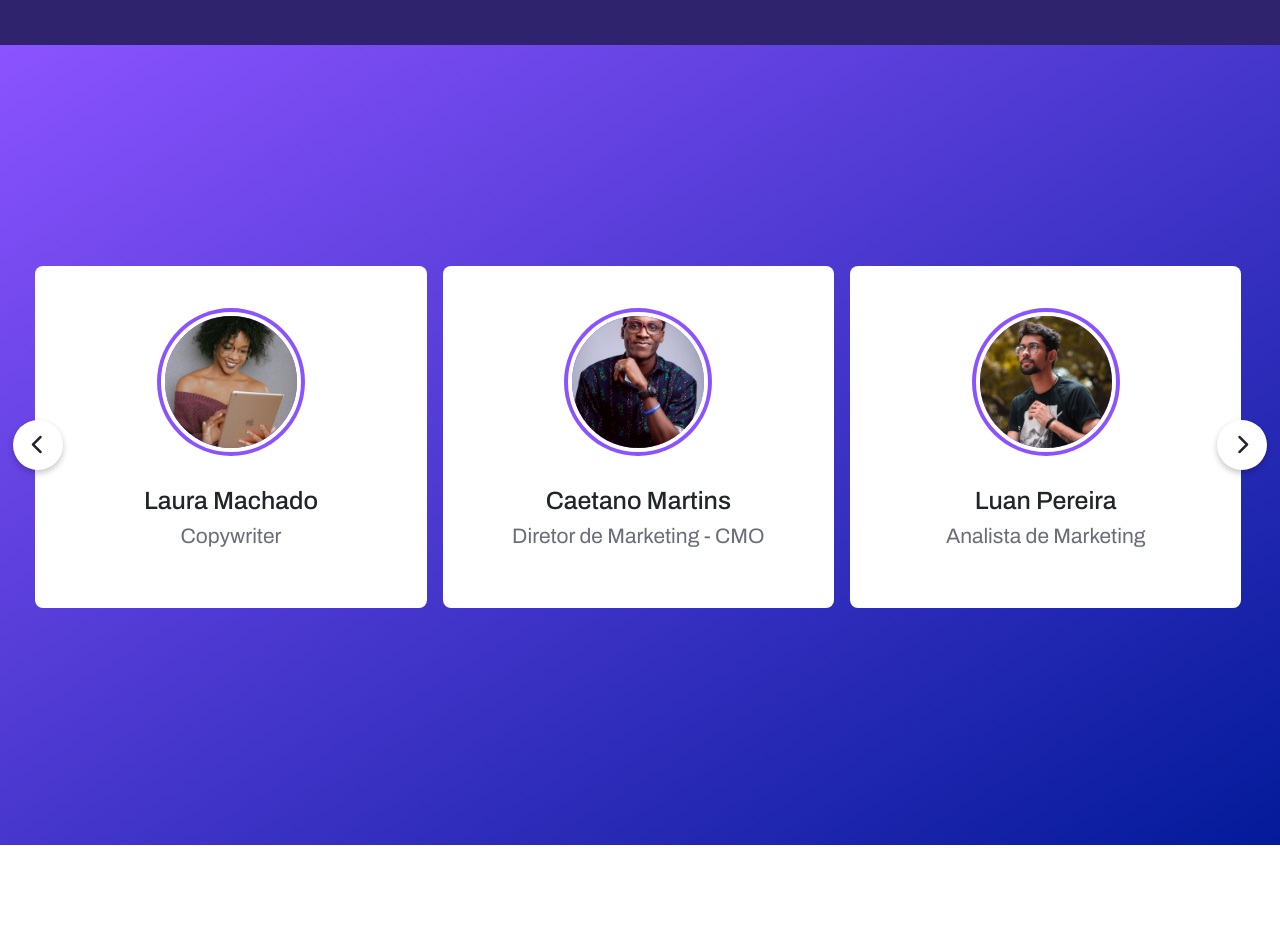
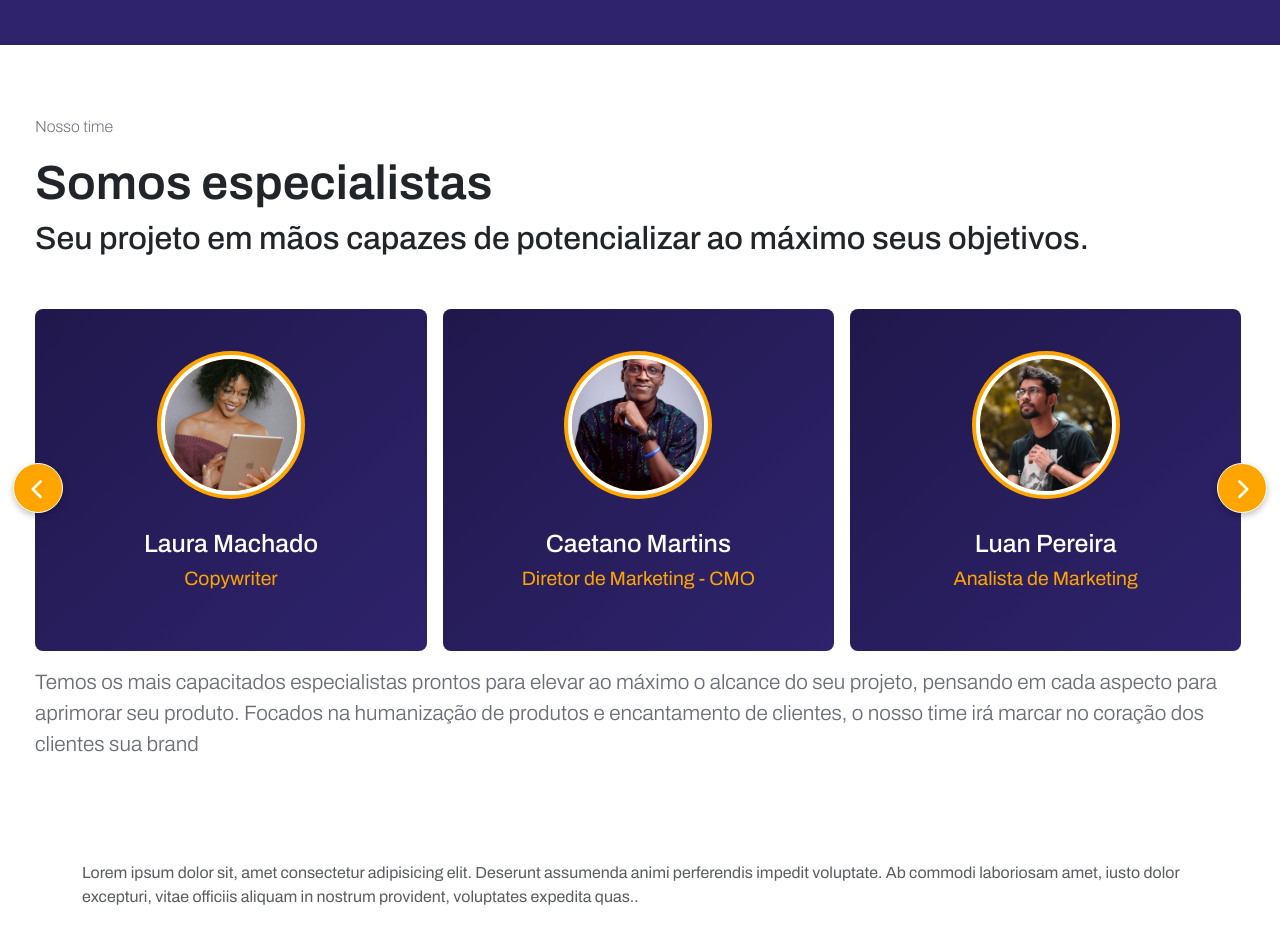
Before and after one commit to brunocsta/t2k-marketing-digital, a plain HTML site: page index.html in a window 1280 px wide. Shown: the part 1792-2717 px from the top of the page. Before the commit the page ends 2637 px from the top, so only its background shows below. Drawn offline with nearby package versions, Linux system fonts and the light colour scheme.

Commit message:
Design adjust and fix image card

```diff
--- a/css/carrousel.css
+++ b/css/carrousel.css
@@ -7,9 +7,19 @@ ul{
    box-sizing: border-box;
    min-height: 100vh;
    display: flex;
+   flex-direction: column;
    align-items: center;
    justify-content: center;
-   background: linear-gradient(to left top, #031A9A, #8B53FF);
+   background: #fff;
+}
+
+.time-container{
+   text-align: left;
+   width: 100%;
+}
+
+.time-container .introduction-subtitle{
+   margin-bottom: 50px;
 }
 
 .wrapper{
@@ -18,15 +28,17 @@ ul{
 }
 
 .wrapper i{
+   border: 1px solid white;
    width: 50px;
    height: 50px;
-   background: #fff;
+   background: #ffa500;
    text-align: center;
    line-height: 50px;
    border-radius: 50%;
    cursor: pointer;
    position: absolute;
-   font-size: 1.25rem;
+   font-size: 1.3rem;
+   color: #fff;
    top: 50%;
    transform: translateY(-50%);
    box-shadow: 0 3px 6px rgba(0, 0, 0, 0.23);
@@ -81,14 +93,14 @@ ul{
    scroll-snap-align: start;
    height: 342px;
    list-style: none;
-   background: #fff;
+   background: linear-gradient(to left top, #2E236C, #20184c);
    border-radius: 8px;
    cursor: pointer;
    padding-bottom: 15px;
 }
 
 .cards .img{
-   background: #8B53FF;
+   background: #ffa500;
    width: 148px;
    height: 148px;
    border-radius: 50%;
@@ -106,11 +118,12 @@ ul{
    font-weight: 500;
    font-size: 1.56rem;
    margin: 30px 0 5px;
+   color: #fff;
 }
 
 .cards span{
-   color: #6a6d78;
-   font-size: 1.31rem;
+   color: #ffa500;
+   font-size: 1.21rem;
 }
 
 @media screen and (max-width: 900px) {
--- a/index.html
+++ b/index.html
@@ -135,9 +135,9 @@
             </div>
          </div>
       </div>
-   </section>
-   <!--Services-->
-   <section class="services overflow-hidden container-fluid py-5">
+      </section>
+      <!--Services-->
+      <section class="services overflow-hidden container-fluid py-5">
       <div class="row mx-auto">
          <div class="container col-5 container-text">
             <p class="microtitle">Nossos Serviços</p>
@@ -173,6 +173,12 @@
       </section>
       <!--Time-->
       <section class="time">
+         <div class="time-container">
+            <p class="introduction-microtitle">Nosso time</p>
+            <h1 class="introduction-title">Somos especialistas</h1>
+            <h2 class="introduction-subtitle">Seu projeto em mãos capazes de potencializar ao máximo seus objetivos.
+            </h2>
+         </div>
          <div class="wrapper">
             <i id="left" class="fa-solid fa-chevron-left"></i>
             <ul class="carrousel">
@@ -185,7 +191,7 @@
                </li>
                <li class="cards">
                   <div class="img">
-                     <img draggable="false" src="/imgs/laura-machado.jpg" alt="Foto de funcionaria">
+                     <img draggable="false" src="imgs/laura-machado.jpg" alt="Foto de funcionaria">
                   </div>
                   <h2>Laura Machado</h2>
                   <span>Copywriter</span>
@@ -221,7 +227,16 @@
             </ul>
             <i id="right" class="fa-solid fa-chevron-right"></i>
          </div>
+         <p class="introduction-text">
+            Temos os mais capacitados especialistas prontos para elevar ao máximo o alcance do seu projeto, pensando em cada aspecto para aprimorar seu produto. Focados na humanização de produtos e encantamento de clientes, o nosso time irá marcar no coração dos clientes sua brand
+         </p>
       </section>
+      <!--Footer-->
+      <footer class="footer mt-auto py-3 ">
+         <div class="container">
+           <span class="text-body-secondary">Lorem ipsum dolor sit, amet consectetur adipisicing elit. Deserunt assumenda animi perferendis impedit voluptate. Ab commodi laboriosam amet, iusto dolor excepturi, vitae officiis aliquam in nostrum provident, voluptates expedita quas..</span>
+         </div>
+       </footer>
       <!--Bootstrap-->
       <script src="https://cdn.jsdelivr.net/npm/bootstrap@5.3.3/dist/js/bootstrap.bundle.min.js" integrity="sha384-YvpcrYf0tY3lHB60NNkmXc5s9fDVZLESaAA55NDzOxhy9GkcIdslK1eN7N6jIeHz" crossorigin="anonymous"></script>
       <!--Fontawesome Icons-->
```
